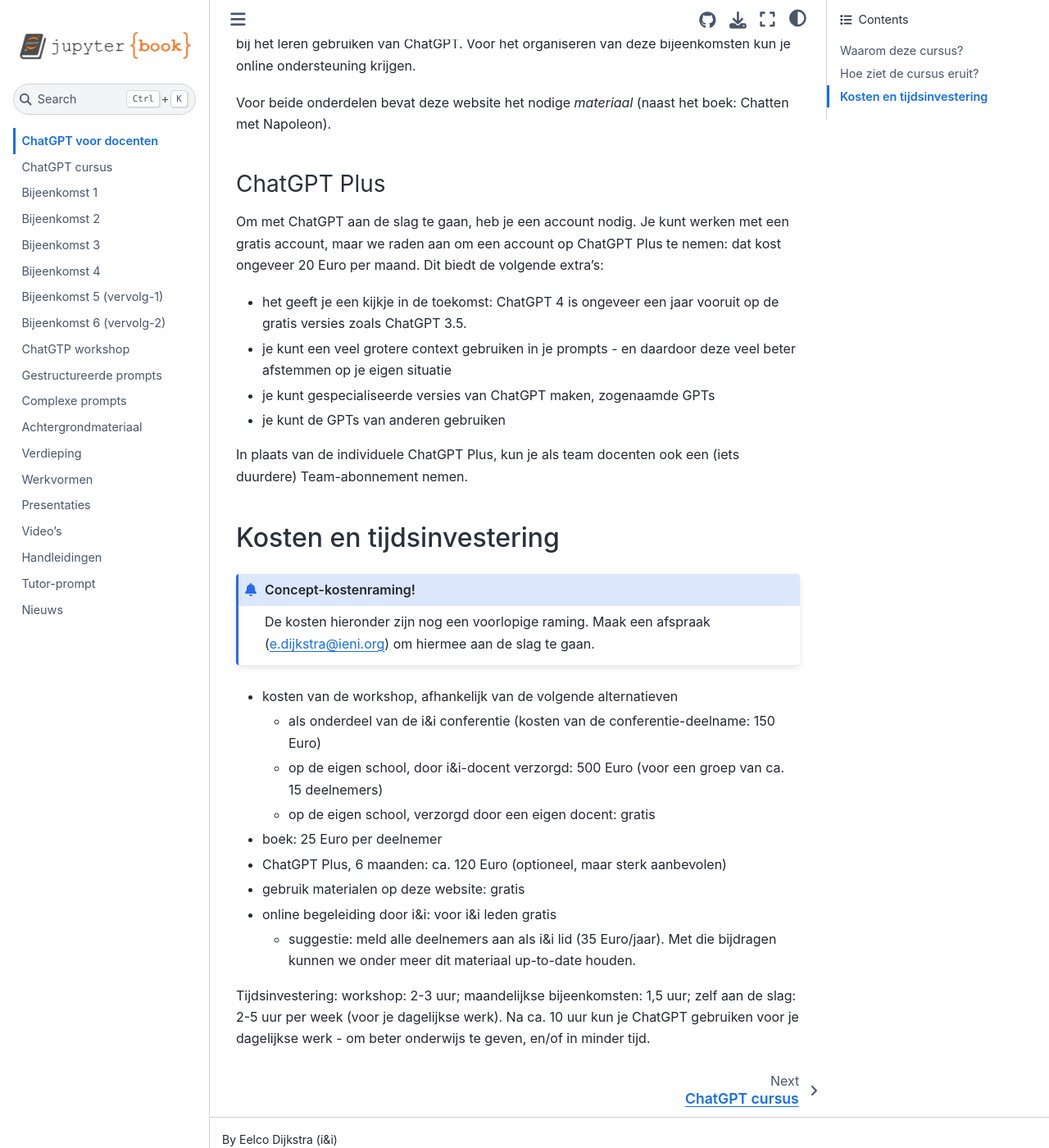
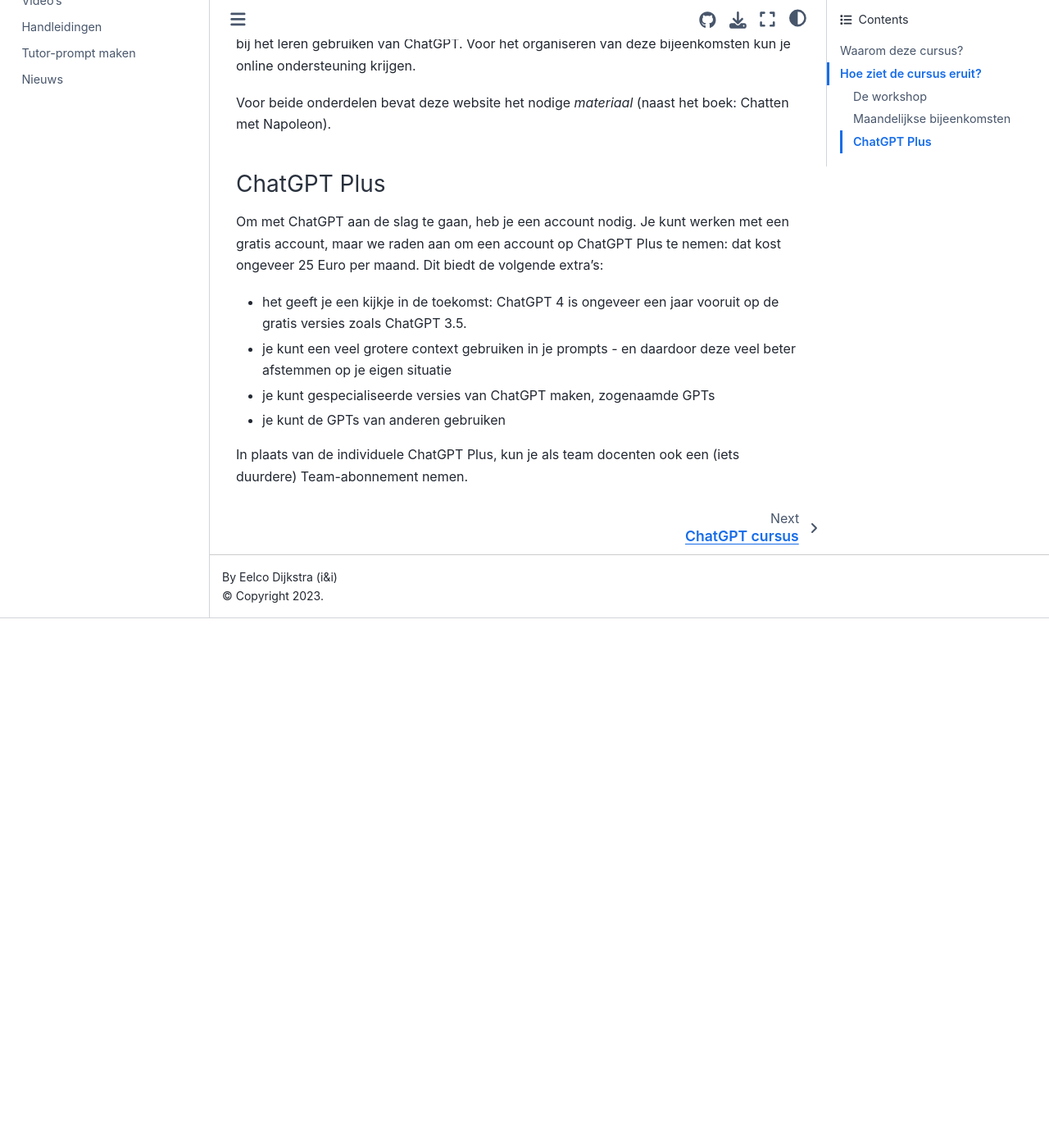
Before and after one commit to infvo/chatgptbook, a Jupyter Book: the page built from intro.md, in a window 1280 px wide and 1400 px high, scrolled down 1856 px. Shown: the whole window at 82% size. Built offline with Jupyter Book 1.0.4 settings and Sphinx 7.4.7 and the Sphinx Book theme 1.1.4, drawn with Linux system fonts in a browser that asks for light colours; after the commit the page ends 2610 px from its top, so only the background shows below that.

Commit message:
Tutor prompt - maken

```diff
--- a/intro.md
+++ b/intro.md
@@ -51,7 +51,7 @@
 
 ### ChatGPT Plus
 
-Om met ChatGPT aan de slag te gaan, heb je een account nodig. Je kunt werken met een gratis account, maar we raden aan om een account op ChatGPT Plus te nemen: dat kost ongeveer 20 Euro per maand. Dit biedt de volgende extra's:
+Om met ChatGPT aan de slag te gaan, heb je een account nodig. Je kunt werken met een gratis account, maar we raden aan om een account op ChatGPT Plus te nemen: dat kost ongeveer 25 Euro per maand. Dit biedt de volgende extra's:
 
 * het geeft je een kijkje in de toekomst: ChatGPT 4 is ongeveer een jaar vooruit op de gratis versies zoals ChatGPT 3.5.
 * je kunt een veel grotere context gebruiken in je prompts - en daardoor deze veel beter afstemmen op je eigen situatie
@@ -59,22 +59,3 @@
 * je kunt de GPTs van anderen gebruiken
 
 In plaats van de individuele ChatGPT Plus, kun je als team docenten ook een (iets duurdere) Team-abonnement nemen.
-
-## Kosten en tijdsinvestering
-
-:::{admonition} Concept-kostenraming!
-De kosten hieronder zijn nog een voorlopige raming.
-Maak een afspraak (e.dijkstra@ieni.org) om hiermee aan de slag te gaan.
-:::
-
-* kosten van de workshop, afhankelijk van de volgende alternatieven
-    * als onderdeel van de i&i conferentie (kosten van de conferentie-deelname: 150 Euro)
-    * op de eigen school, door i&i-docent verzorgd: 500 Euro (voor een groep van ca. 15 deelnemers)
-    * op de eigen school, verzorgd door een eigen docent: gratis
-* boek: 25 Euro per deelnemer
-* ChatGPT Plus, 6 maanden: ca. 120 Euro (optioneel, maar sterk aanbevolen)
-* gebruik materialen op deze website: gratis
-* online begeleiding door i&i: voor i&i leden gratis
-    * suggestie: meld alle deelnemers aan als i&i lid (35 Euro/jaar). Met die bijdragen kunnen we onder meer dit materiaal up-to-date houden.
-
-Tijdsinvestering: workshop: 2-3 uur; maandelijkse bijeenkomsten: 1,5 uur; zelf aan de slag: 2-5 uur per week (voor je dagelijkse werk). Na ca. 10 uur kun je ChatGPT gebruiken voor je dagelijkse werk - om beter onderwijs te geven, en/of in minder tijd.
```
Also changed, not shown: tutor-prompt.md (+3 -2 lines).
